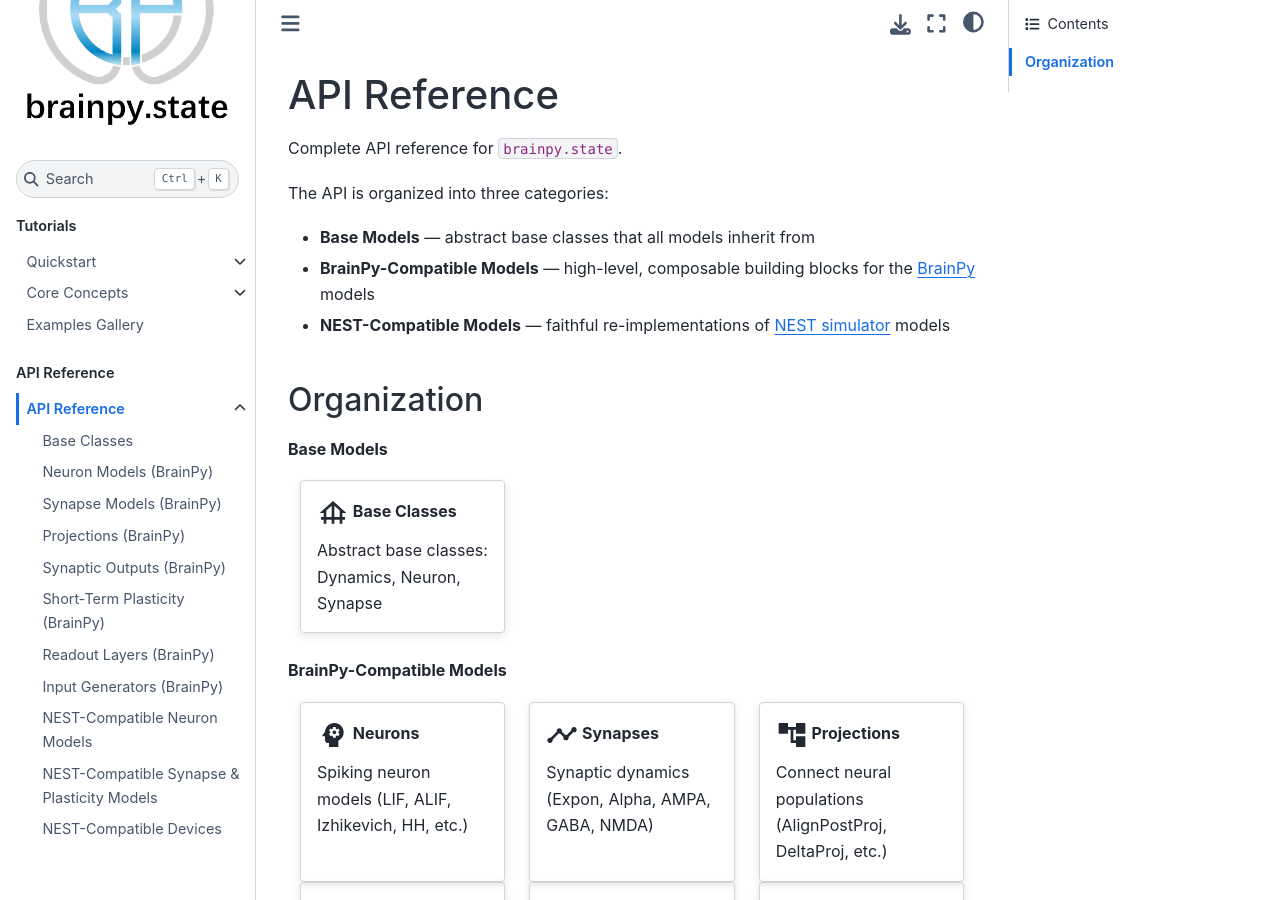
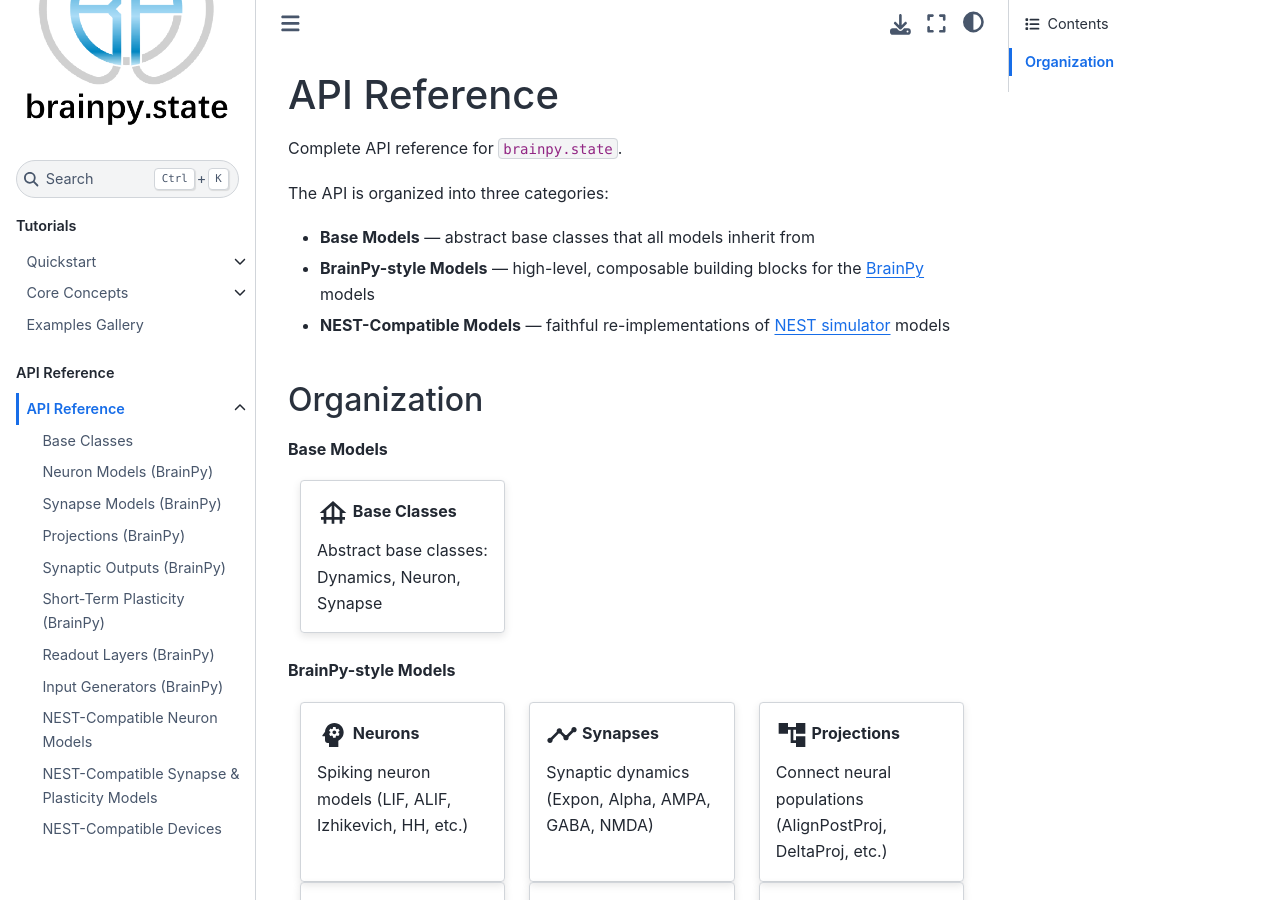
Before and after one commit to chaobrain/brainpy.state, a Sphinx documentation site: the page built from docs/api/index.rst, in a window 1280 px wide and 900 px high. Built offline with Sphinx 7.4.7 and the Sphinx Book theme 1.1.4, drawn with Linux system fonts in a browser that asks for light colours; pages that are not in the unit, such as notebooks, are missing from menus.

Commit message:
refactor: update terminology from "BrainPy-compatible" to "BrainPy-style" in documentation

```diff
--- a/brainpy_state/__init__.py
+++ b/brainpy_state/__init__.py
@@ -50,7 +50,7 @@ __version_info__ = tuple(map(int, __version__.split(".")))
 from ._base import Dynamics, Neuron, Synapse
 
 # =============================================================================
-# BrainPy-Compatible Models
+# BrainPy-style Models
 # =============================================================================
 
 from ._brainpy import (
@@ -268,7 +268,7 @@ __all__ = [
     'Dynamics', 'Neuron', 'Synapse',
 
     # =========================================================================
-    # BrainPy-Compatible Models
+    # BrainPy-style Models
     # =========================================================================
 
     # Neuron models - LIF family
--- a/docs/api/brainpy-neurons.rst
+++ b/docs/api/brainpy-neurons.rst
@@ -1,7 +1,7 @@
 Neuron Models (BrainPy)
 ======================
 
-BrainPy-compatible spiking neuron models.
+BrainPy-style spiking neuron models.
 
 .. currentmodule:: brainpy.state
 
--- a/docs/api/brainpy-synapses.rst
+++ b/docs/api/brainpy-synapses.rst
@@ -1,7 +1,7 @@
 Synapse Models (BrainPy)
 =======================
 
-BrainPy-compatible synaptic dynamics models.
+BrainPy-style synaptic dynamics models.
 
 .. currentmodule:: brainpy.state
 
--- a/docs/api/index.rst
+++ b/docs/api/index.rst
@@ -6,7 +6,7 @@ Complete API reference for ``brainpy.state``.
 The API is organized into three categories:
 
 - **Base Models** — abstract base classes that all models inherit from
-- **BrainPy-Compatible Models** — high-level, composable building blocks for the `BrainPy <https://brainpy.readthedocs.io/>`_ models
+- **BrainPy-style Models** — high-level, composable building blocks for the `BrainPy <https://brainpy.readthedocs.io/>`_ models
 - **NEST-Compatible Models** — faithful re-implementations of `NEST simulator <https://nest-simulator.readthedocs.io/>`_ models
 
 
@@ -23,7 +23,7 @@ Organization
       Abstract base classes: Dynamics, Neuron, Synapse
 
 
-**BrainPy-Compatible Models**
+**BrainPy-style Models**
 
 .. grid:: 1 2 2 3
 
@@ -95,7 +95,7 @@ Organization
 .. toctree::
    :hidden:
    :maxdepth: 2
-   :caption: BrainPy-Compatible Models
+   :caption: BrainPy-style Models
 
    brainpy-neurons
    brainpy-synapses
--- a/docs/index.rst
+++ b/docs/index.rst
@@ -10,7 +10,7 @@ It is the point-neuron modeling layer of the
 The library ships **167+ models** organized in three tiers:
 
 - **Base classes** — ``Dynamics``, ``Neuron``, ``Synapse`` — the abstract foundation every model inherits from.
-- **BrainPy-compatible models (45+)** — high-level, composable neurons (LIF, HH, Izhikevich, ...),
+- **BrainPy-style models (45+)** — high-level, composable neurons (LIF, HH, Izhikevich, ...),
   synapses (Expon, Alpha, AMPA, NMDA, ...), projections, readouts, and input generators
   previously designed in `BrainPy <https://brainpy.readthedocs.io/>`_.
 - **NEST-compatible models (119+)** — faithful JAX re-implementations of
```
Also changed, not shown: README.md (+1 -1 lines), 1 other file.
